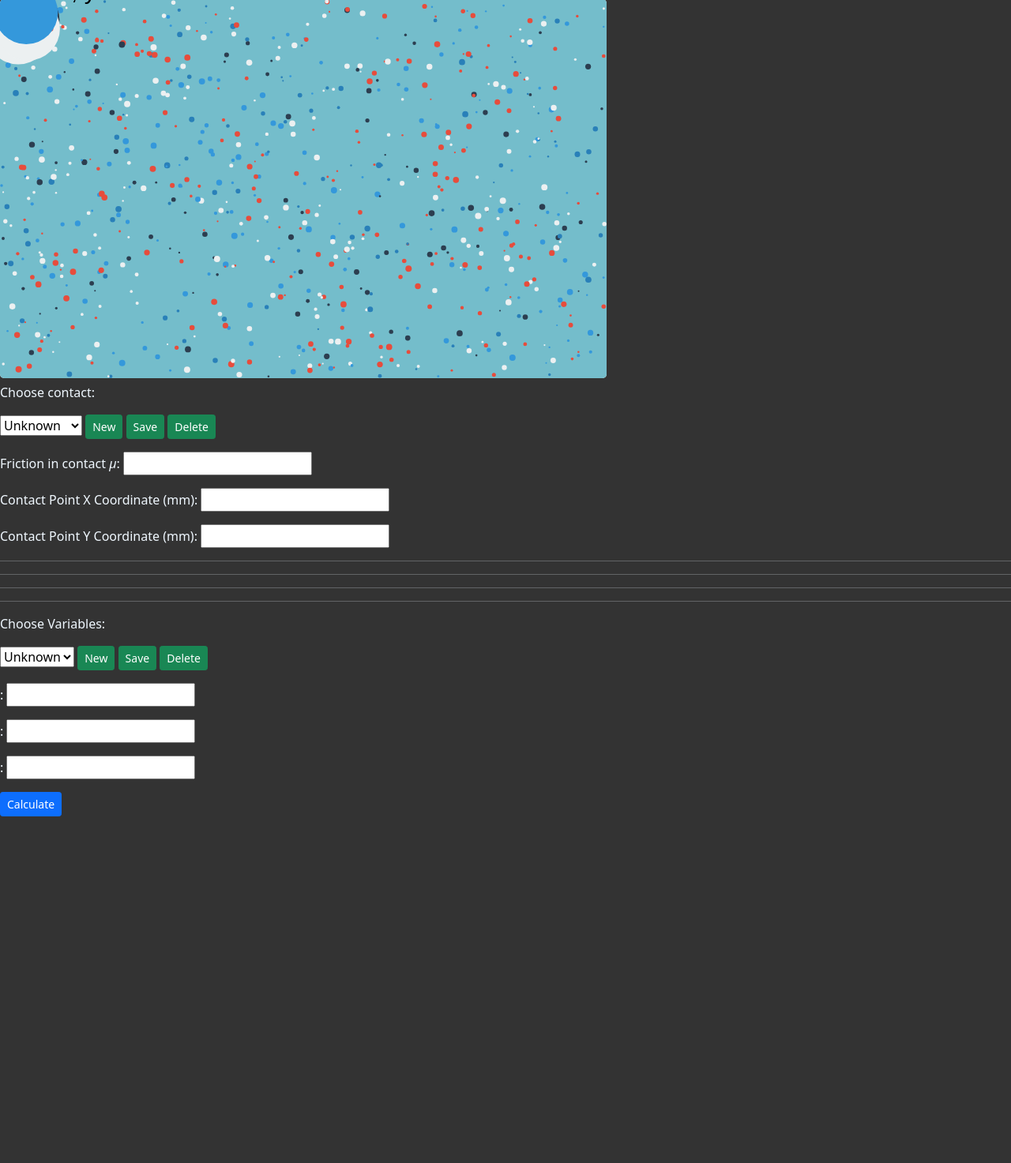
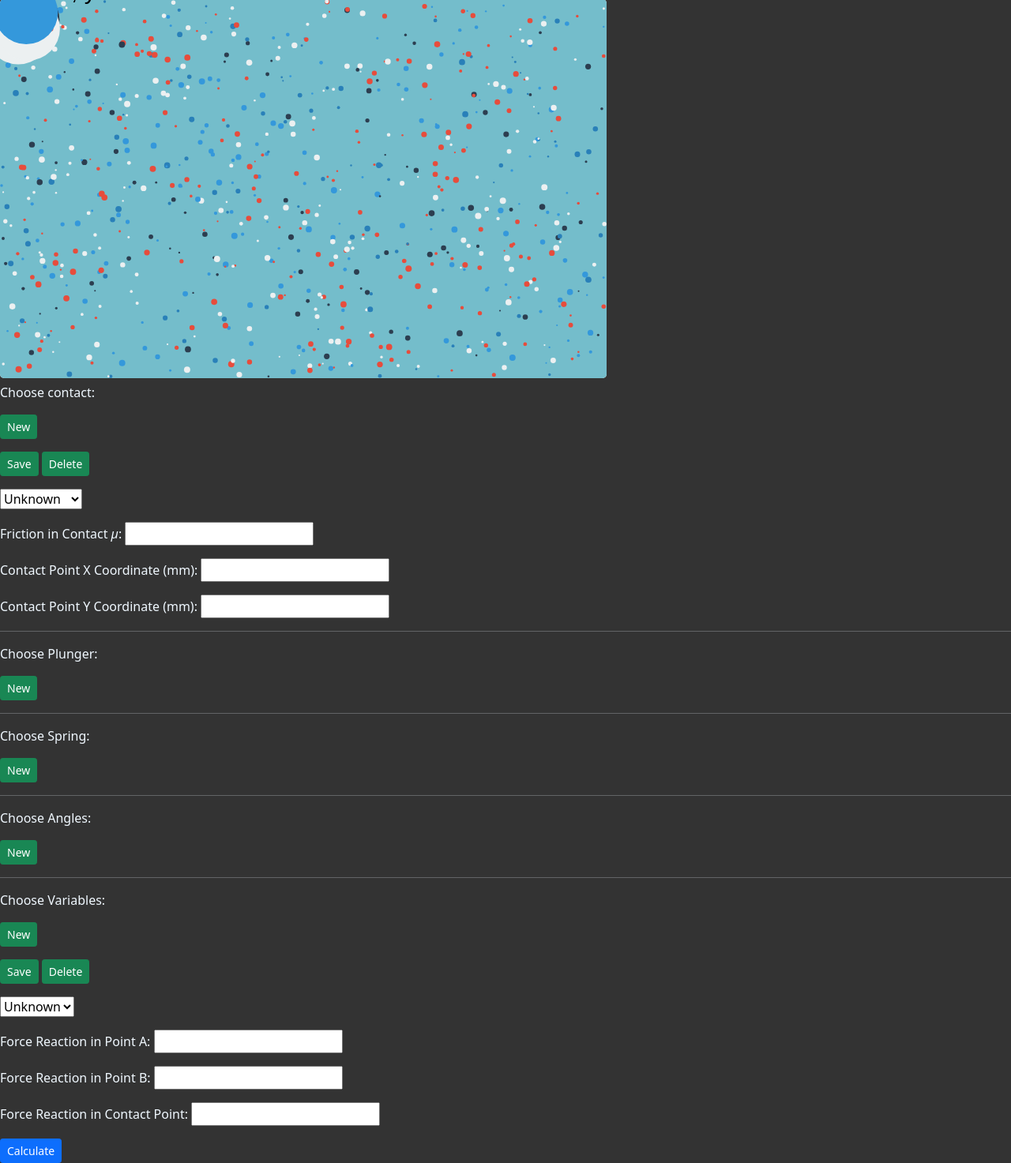
Before and after one commit to Dmytro-kur/ForceCalc, a Django app: page /calculation/1 in a window 1280 px wide. Shown: the part 281-1754 px from the top of the page at 79% size. Before the commit the page ends 1315 px from the top, so only its background shows below. Run offline with Django 3.2, Linux system fonts and the light colour scheme; a user stored in the database is signed in; data comes from the database, SQL or seed files in the repository; both versions use the stored data as it was after the commit; data that the repository does not hold is empty.

Commit message:
Save, New, Delete buttons

```diff
--- a/ForceApp/force/static/force/calculation.js
+++ b/ForceApp/force/static/force/calculation.js
@@ -1,22 +1,30 @@
 
-document.addEventListener('DOMContentLoaded', function() {
-
-    if (document.querySelector("#contacts")) {
-        document.querySelector("#contacts").addEventListener('change', (event) => {
+function fill_value(id, func_name, var_id1, var_id2, var_id3) {
+    if (document.querySelector(id)) {
+        document.querySelector(id).addEventListener('change', (event) => {
             const val = event.target.value
             const path = window.location.pathname.slice(13)
-            fetch(`/contact/${val}?project_num=${path}`)
+            fetch(`/${func_name}/${val}?project_num=${path}`)
             .then(response => response.json())
             .then(result => {
-                document.querySelector('input#id_mu').value = result.mu;
-                document.querySelector('input#id_contactCoord_X').value = result.contactCoord_X;
-                document.querySelector('input#id_contactCoord_Y').value = result.contactCoord_Y;
+                document.querySelector(`input#${var_id1}`).value = result.v1;
+                document.querySelector(`input#${var_id2}`).value = result.v2;
+                document.querySelector(`input#${var_id3}`).value = result.v3;
             })
             .catch(err => {
                 console.log(err)
             })
         })
     }
+}
+
+document.addEventListener('DOMContentLoaded', function() {
+
+    fill_value("#contacts", "contact", "id_mu", "id_contactCoord_X", "id_contactCoord_Y");
+    fill_value("#plungers", "plunger", "id_a", "id_b", "id_f");
+    fill_value("#springs", "spring", "id_springStiff", "id_freeLen", "id_springLen");
+    fill_value("#angles", "angles", "id_plungerFric", "id_N", "id_FN");
+    fill_value("#variables", "variables", "id_Na", "id_Nb", "id_NR");
 
     const canvas = document.getElementById('canvas')
     const ctx = canvas.getContext('2d');
--- a/ForceApp/force/static/force/filter.js
+++ b/ForceApp/force/static/force/filter.js
@@ -14,7 +14,6 @@ function projects_retrieve(query, page) {
             const user_td = document.createElement('td');
 
             new_tr.className = "table_content";
-            console.log(project)
             new_tr.dataset.id = project.id;
 
             date_td.innerHTML = project.datetime;
--- a/ForceApp/force/templates/force/calculation.html
+++ b/ForceApp/force/templates/force/calculation.html
@@ -10,19 +10,19 @@
     <canvas id="canvas" width="600" height="600"></canvas>
     <img id="source" src="{% static 'force/coding.png' %}" alt="icon">
 
+    <p><label for="contacts">Choose contact:</label></p>
+    <p><button class="btn btn-success btn-sm">New</button></p>
     {% if Contacts %}
-        <p><label for="contacts">Choose contact:</label></p>
+        <p><button class="btn btn-success btn-sm">Save</button>
+        <button class="btn btn-success btn-sm">Delete</button></p>
         <p><select name="contacts" id="contacts">
             <option value="0" selected>Unknown</option>
             {% for contact in Contacts %}
                 <option value="{{ contact.id }}">{{ contact.contact_key }}</option>
             {% endfor %}
-        </select>
-        <button class="btn btn-success btn-sm">New</button>
-        <button class="btn btn-success btn-sm">Save</button>
-        <button class="btn btn-success btn-sm">Delete</button></p>
+        </select></p>
         <p>
-            <label for id="id_mu">Friction in contact <span style="font-style: italic;">&mu;</span>:</label>
+            <label for id="id_mu">Friction in Contact <span style="font-style: italic;">&mu;</span>:</label>
             <input type="number" name="mu" step="any" required id="id_mu">
         </p>
         <p>
@@ -38,51 +38,56 @@
 
     <hr style="color:aliceblue;">
 
+    <p><label for="plungers">Choose Plunger:</label></p>
+    <p><button class="btn btn-success btn-sm">New</button></p>
+
     {% if Plungers %}
-        <p><label for="plungers">Choose Plunger:</label></p>
+        <p><button class="btn btn-success btn-sm">Save</button>
+        <button class="btn btn-success btn-sm">Delete</button></p>
         <p><select name="plungers" id="plungers">
             <option value="0" selected>Unknown</option>
             {% for plunger in Plungers %}
                 <option value="{{ plunger.id }}">{{ plunger.plunger_key }}</option>
             {% endfor %}
-        </select>
-        <button class="btn btn-success btn-sm">New</button>
-        <button class="btn btn-success btn-sm">Save</button>
-        <button class="btn btn-success btn-sm">Delete</button></p>
+        </select></p>
+
         <!-- a = models.FloatField()
         b = models.FloatField()
         f = models.FloatField() -->
         <p>
-            <label for id="id_a">Distance between contact point and point B (mm):</label>
+            <label for id="id_a">Distance between Contact Point and Point B (mm):</label>
             <input type="number" name="a" step="any" required id="id_a">
         </p>
         <p>
-            <label for id="id_b">Distance between point A and point B (mm):</label>
+            <label for id="id_b">Distance between Point A and Point B (mm):</label>
             <input type="number" name="b" step="any" required id="id_b">
         </p>
         <p>
-            <label for id="id_f">Friction in Plunger joints:</label>
+            <label for id="id_f">Friction in Plunger Joints:</label>
             <input type="number" name="f" step="any" required id="id_f">
         </p>
     {% endif %}
 
     <hr style="color:aliceblue;">
+
+    <p><label for="springs">Choose Spring:</label></p>
+    <p><button class="btn btn-success btn-sm">New</button></p>
+
     {% if Springs %}
-        <p><label for="springs">Choose Spring:</label></p>
+        <p><button class="btn btn-success btn-sm">Save</button>
+        <button class="btn btn-success btn-sm">Delete</button></p>
         <p><select name="springs" id="springs">
             <option value="0" selected>Unknown</option>
             {% for spring in Springs %}
                 <option value="{{ spring.id }}">{{ spring.spring_key }}</option>
             {% endfor %}
-        </select>
-        <button class="btn btn-success btn-sm">New</button>
-        <button class="btn btn-success btn-sm">Save</button>
-        <button class="btn btn-success btn-sm">Delete</button></p>
+        </select></p>
+
         <!-- springStiff = models.FloatField()
         freeLen = models.FloatField()
         springLen = models.FloatField() -->
         <p>
-            <label for id="id_springStiff">Spring stiffness (N/mm):</label>
+            <label for id="id_springStiff">Spring Stiffness (N/mm):</label>
             <input type="number" name="springStiff" step="any" required id="id_springStiff">
         </p>
         <p>
@@ -96,17 +101,20 @@
     {% endif %}
 
     <hr style="color:aliceblue;">
+
+    <p><label for="angles">Choose Angles:</label></p>
+    <p><button class="btn btn-success btn-sm">New</button></p>
+
     {% if Angles %}
-        <p><label for="angles">Choose Angles:</label></p>
+        <p><button class="btn btn-success btn-sm">Save</button>
+        <button class="btn btn-success btn-sm">Delete</button></p>
         <p><select name="angles" id="angles">
             <option value="0" selected>Unknown</option>
             {% for angles in Angles %}
                 <option value="{{ angles.id }}">{{ angles.angles_key }}</option>
             {% endfor %}
-        </select>
-        <button class="btn btn-success btn-sm">New</button>
-        <button class="btn btn-success btn-sm">Save</button>
-        <button class="btn btn-success btn-sm">Delete</button></p>
+        </select></p>
+
         <!-- plungerFric = models.FloatField()
         N = models.FloatField()
         FN = models.FloatField() -->
@@ -125,30 +133,32 @@
     {% endif %}
 
     <hr style="color:aliceblue;">
+
+    <p><label for="variables">Choose Variables:</label></p>
+    <p><button class="btn btn-success btn-sm">New</button></p>
+
     {% if Variables %}
-        <p><label for="variables">Choose Variables:</label></p>
+        <p><button class="btn btn-success btn-sm">Save</button>
+        <button class="btn btn-success btn-sm">Delete</button></p>
         <p><select name="variables" id="variables">
             <option value="0" selected>Unknown</option>
             {% for variables in Variables %}
                 <option value="{{ variables.id }}">{{ variables.variables_key }}</option>
             {% endfor %}
-        </select>
-        <button class="btn btn-success btn-sm">New</button>
-        <button class="btn btn-success btn-sm">Save</button>
-        <button class="btn btn-success btn-sm">Delete</button></p>
+        </select></p>
         <!-- Na = models.FloatField()
         Nb = models.FloatField()
         NR = models.FloatField() -->
         <p>
-            <label for id="id_Na">:</label>
+            <label for id="id_Na">Force Reaction in Point A:</label>
             <input type="number" name="Na" step="any" required id="id_Na">
         </p>
         <p>
-            <label for id="id_Nb">:</label>
+            <label for id="id_Nb">Force Reaction in Point B:</label>
             <input type="number" name="Nb" step="any" required id="id_Nb">
         </p>
         <p>
-            <label for id="id_NR">:</label>
+            <label for id="id_NR">Force Reaction in Contact Point:</label>
             <input type="number" name="NR" step="any" required id="id_NR">
         </p>
     {% endif %}
--- a/ForceApp/force/urls.py
+++ b/ForceApp/force/urls.py
@@ -13,6 +13,9 @@ urlpatterns = [
     path("projects/<str:query>", views.projects, name="projects"),
     path("new_project", views.new_project, name="new_project"),
     path("contact/<int:value>", views.contact, name="contact"),
-
+    path("plunger/<int:value>", views.plunger, name="plunger"),
+    path("spring/<int:value>", views.spring, name="spring"),
+    path("angles/<int:value>", views.angles, name="angles"),
+    path("variables/<int:value>", views.variables, name="variables"),
 
 ]
--- a/ForceApp/force/views.py
+++ b/ForceApp/force/views.py
@@ -223,7 +223,71 @@ def contact(request, value):
             return JsonResponse(contact.serialize(), safe=False)
         elif value == 0:
             return JsonResponse({
-                "mu": "",
-                "contactCoord_X": "",
-                "contactCoord_Y": "",
+                "v1": "",
+                "v2": "",
+                "v3": "",
             }, safe=False)
+
+@login_required
+def plunger(request, value):
+
+    if request.method == "GET":
+        if value != 0:
+            project_inst = Project.objects.get(pk=request.GET.get("project_num"))
+            contact = project_inst.plungers.get(pk=value)
+
+            return JsonResponse(contact.serialize(), safe=False)
+        elif value == 0:
+            return JsonResponse({
+                "v1": "",
+                "v2": "",
+                "v3": "",
+            }, safe=False)
+
+@login_required
+def spring(request, value):
+
+    if request.method == "GET":
+        if value != 0:
+            project_inst = Project.objects.get(pk=request.GET.get("project_num"))
+            contact = project_inst.springs.get(pk=value)
+
+            return JsonResponse(contact.serialize(), safe=False)
+        elif value == 0:
+            return JsonResponse({
+                "v1": "",
+                "v2": "",
+                "v3": "",
+            }, safe=False)
+
+@login_required
+def angles(request, value):
+
+    if request.method == "GET":
+        if value != 0:
+            project_inst = Project.objects.get(pk=request.GET.get("project_num"))
+            contact = project_inst.angles.get(pk=value)
+
+            return JsonResponse(contact.serialize(), safe=False)
+        elif value == 0:
+            return JsonResponse({
+                "v1": "",
+                "v2": "",
+                "v3": "",
+            }, safe=False)
+
+@login_required
+def variables(request, value):
+
+    if request.method == "GET":
+        if value != 0:
+            project_inst = Project.objects.get(pk=request.GET.get("project_num"))
+            contact = project_inst.variables.get(pk=value)
+
+            return JsonResponse(contact.serialize(), safe=False)
+        elif value == 0:
+            return JsonResponse({
+                "v1": "",
+                "v2": "",
+                "v3": "",
+            }, safe=False)
```
Also changed, not shown: ForceApp/force/models.py (+47 -3 lines), ForceApp/db.sqlite3.
